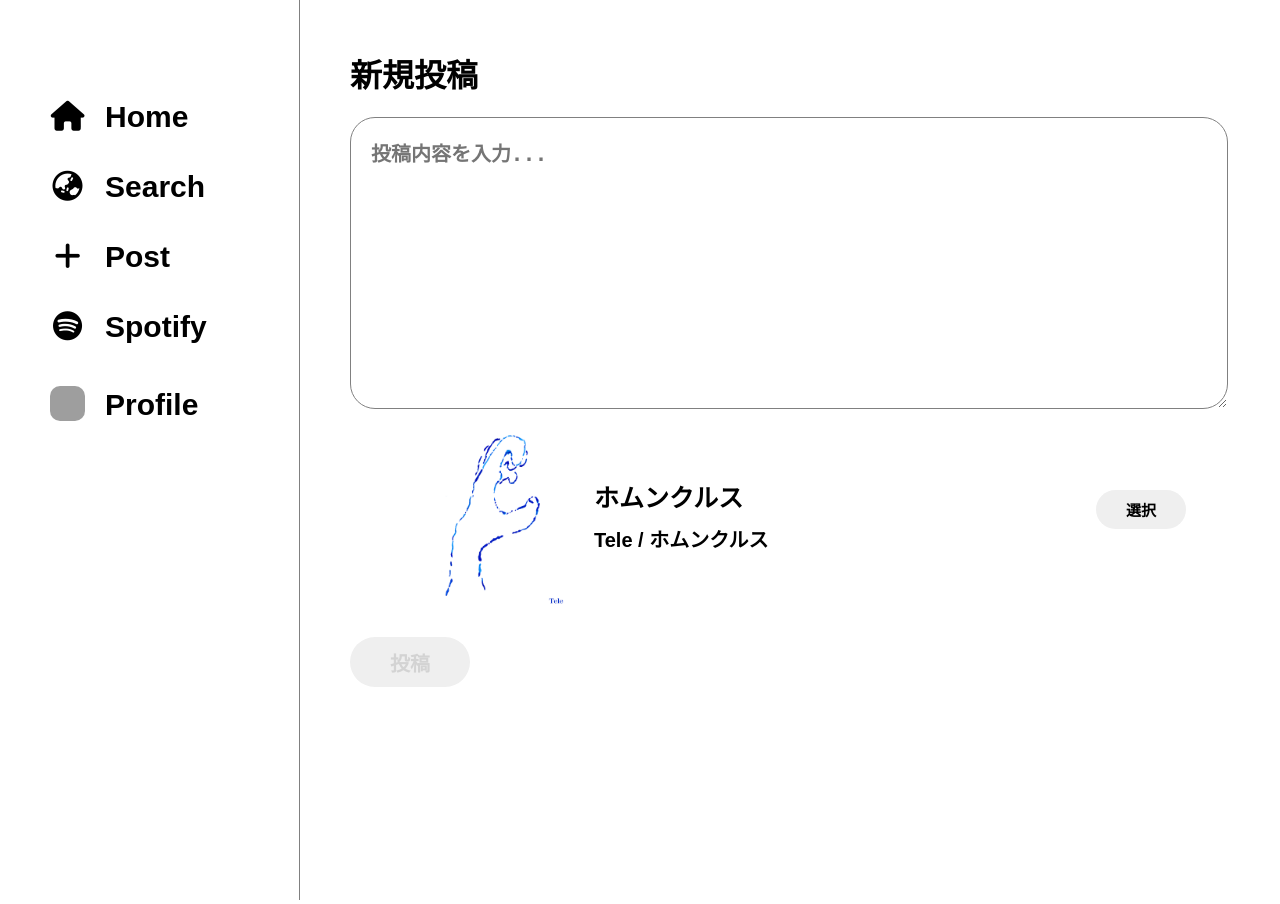
After one commit to Ersteller-team/Chorus, a Django app: template templates/SNS/post.html in a window 1280 px wide. The commit adds this page. Run offline with Django 4.2, Linux system fonts and the light colour scheme; the template is opened without the code that fills it, so the values that code supplies are empty; parts of the project's set-up code (start-up, migrations or seed data) failed here and were passed over; grey boxes are pictures that could not be loaded.

Commit message:
Add New post page

```diff
--- a/SNS/views.py
+++ b/SNS/views.py
@@ -2,4 +2,4 @@
 
 # Create your views here.
 def home(request):
-    return render(request, 'SNS/song.html')
+    return render(request, 'SNS/post.html')
--- /dev/null
+++ b/static/SNS/pick-song.js
@@ -0,0 +1,26 @@
+const text_part = document.getElementById("new-post-text");
+const song_list_part = document.getElementById("new-post-song-list");
+let inner_width;
+
+function switchDisplay(id) {
+    inner_width = window.innerWidth;
+    console.log(inner_width);
+    if (id === 'text') {
+        text_part.style.display = "block";
+        if (inner_width <= 834) {
+            song_list_part.style.display = "none";
+        }
+    } else {
+        if (inner_width <= 834) {
+            text_part.style.display = "none";
+        }
+        song_list_part.style.display = "block";
+    }
+}
+
+function setSong(song_title, song_id, song_artist, song_album) {
+    document.getElementById("title").value = song_name;
+    document.getElementById("img").src = song_id;
+    document.getElementById("post-id").value = song_id;
+    document.getElementById("artist").value = song_artist + " / " + song_album;
+}
--- a/static/SNS/styles-pc.css
+++ b/static/SNS/styles-pc.css
@@ -120,8 +120,8 @@
         padding-top: 150px;
     }
 
-    .song-page {
-        margin: 50px 50px 0 50px;
+    .main {
+        margin: 50px;
     }
 
     .song-details {
@@ -278,4 +278,82 @@
         text-decoration: none;
     }
 
+    .new-post-content {
+        width: 95%;
+        height: 250px;
+        margin: 0 auto;
+        overflow-y: scroll;
+        top: 50vw;
+        color: black;
+        font-weight: bold;
+        font-size: 20px;
+        border-radius: 25px;
+        border: solid 1px gray;
+        padding: 20px;
+    }
+
+    .new-post-submit {
+        height: 50px;
+        top: 260px;
+        width: fit-content;
+        color: black;
+        font-weight: bold;
+        font-size: 20px;
+        border-radius: 25px;
+        border: none;
+        background-color: #efefef;
+        margin-top: 20px;
+        padding: 0 40px;
+    }
+
+    .new-post-song {
+        width: 90%;
+        display: inline-flex;
+        justify-content: space-evenly;
+        margin: 0 5%;
+    }
+
+    .new-post-song #img i {
+        font-size: 100px;
+        padding: 55px 20px;
+    }
+
+    .new-post-song-img {
+        width: 200px;
+        height: 200px;
+    }
+
+    .new-post-song-title-artist {
+        text-align: left;
+        width: min(100%, 600px);
+        margin-top: 40px;
+    }
+
+    .new-post-song-title {
+        font-size: 25px;
+        margin-bottom: 10px;
+    }
+
+    .new-post-song-artist {
+        font-size: 20px;
+        margin-top: 10px;
+    }
+
+    .new-post-song-select {
+        height: 39px;
+        width: 100px;
+        color: black;
+        font-weight: bold;
+        font-size: 15px;
+        border-radius: 20px;
+        border: none;
+        background-color: #efefef;
+        margin-top: 6vw;
+        padding: 0 20px;
+    }
+
+    .new-post-submit:disabled {
+        color: lightgray;
+    }
+
 }
--- a/static/SNS/styles-sp.css
+++ b/static/SNS/styles-sp.css
@@ -10,6 +10,12 @@
 a {
     text-decoration: none;
     color: black;
+}
+
+.dont-new-line {
+    overflow: hidden;
+    text-overflow: ellipsis;
+    white-space: nowrap;
 }
 
 @media screen and (max-width: 834px) {
--- /dev/null
+++ b/templates/SNS/post.html
@@ -0,0 +1,32 @@
+{% extends "SNS/layout.html" %}
+{% load static %}
+{% block title %}新規投稿{{block.super}}{% endblock %}
+{% block main %}
+    <div class="main">
+        <div id="new-post-text">
+            <h1 class="new-post-title">新規投稿</h1>
+            <form method="post">
+                <div class="new-post-content-parents">
+                    <textarea name="content" class="new-post-content" placeholder="投稿内容を入力..."></textarea>
+                    <input type="hidden" name="song" value="None" id="post-id">
+                    <div class="new-post-song">
+                        {% comment %} <span id="img">
+                            <i class="fa-solid fa-compact-disc"></i>
+                        </span> {% endcomment %}
+                        <img src="{% static 'SNS/album-cover.jpg' %}" id="img" class="new-post-song-img">
+                        <div class="new-post-song-title-artist">
+                            <p id="title" class="new-post-song-title dont-new-line">ホムンクルス</p>
+                            <p id="artist" class="new-post-song-artist dont-new-line">Tele / ホムンクルス</p>
+                        </div>
+                        <button class="new-post-song-select" type="button" onclick="switchDisplay('song');">選択</button>
+                    </div>
+                    <input type="submit" value="投稿" id="submit" class="new-post-submit" disabled>
+                </div>
+            </form>
+        </div>
+        <div id="new-post-song-list">
+
+        </div>
+        <script src="{% static 'SNS/pick-song.js' %}"></script>
+    </div>
+{% endblock %}
--- a/templates/SNS/song.html
+++ b/templates/SNS/song.html
@@ -2,7 +2,7 @@
 {% load static %}
 {% block title %}ホムンクルス / Tele{{block.super}}{% endblock %}
 {% block main %}
-    <div class="song-page">
+    <div class="main">
         <div class="song">
             <span class="song-details">
                 <img src="{% static 'SNS/album-cover.jpg' %}" alt="ホムンクルス" class="song-coverart">
```
Also changed, not shown: other parts of static/SNS/styles-sp.css (+85 -0 lines).
